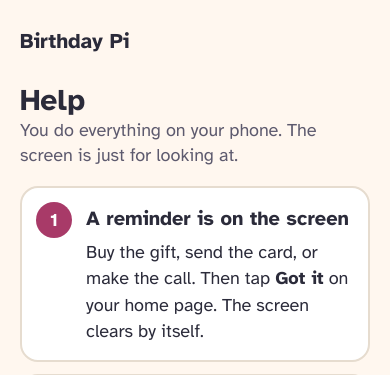
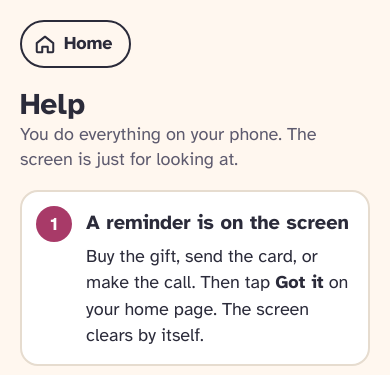
Before and after one commit to jdmooreo7/birthday-pi, a FastAPI app: page /help in a window 390 px wide. Shown: the top 375 px of the page. Run offline with FastAPI, Linux system fonts and the light colour scheme; data that the repository does not hold is empty; some libraries are stand-ins or nearby versions.

Commit message:
Phone pages: a Home button top left on every page but home
Co-Authored-By: Claude Opus 5.5 <noreply@anthropic.com>

```diff
--- a/app/birthday_pi/static/phone.css
+++ b/app/birthday_pi/static/phone.css
@@ -155,3 +155,6 @@ input:focus, select:focus, .btn:focus-visible, .choice:focus-visible, a:focus-vi
   color: #fbf6ee; font-size: 17px; line-height: 50px; overflow: hidden; font-weight: 400; }
 .mini span { position: absolute; inset: 0; background: #000; }
 fieldset:disabled label, fieldset:disabled button { cursor: default; opacity: 0.7; }
+.home-btn { display: inline-flex; align-items: center; gap: 8px; min-height: 48px; padding: 0 16px 0 12px;
+  border: 2px solid var(--ink); border-radius: 999px; color: var(--ink); text-decoration: none; font-size: 18px; }
+.home-btn:hover { background: var(--ink); color: #fff; }
--- a/app/birthday_pi/templates/base.html
+++ b/app/birthday_pi/templates/base.html
@@ -13,7 +13,8 @@
 <body>
 <main>
   <div class="top">
-    <a class="brand" href="/">{{ product }}</a>
+    {% if request.url.path == "/" %}<a class="brand" href="/">{{ product }}</a>
+    {% else %}<a class="home-btn" href="/"><svg width="22" height="22" viewBox="0 0 24 24" aria-hidden="true"><path d="M3 11l9-7 9 7v9a1 1 0 0 1-1 1h-5v-6h-6v6H4a1 1 0 0 1-1-1z" fill="none" stroke="currentColor" stroke-width="2.2" stroke-linejoin="round"/></svg>Home</a>{% endif %}
     {% if device %}<div class="who">{{ device.name }} · <a href="/who">Not you?</a></div>{% endif %}
   </div>
   {% if pretend or test_idle %}<div class="pretend" role="status">Testing:{% if pretend %} pretending today is {{ pretend.strftime("%A, %B") }} {{ pretend.day }}{% endif %}{% if pretend and test_idle %} ·{% endif %}{% if test_idle %} photos after {{ test_idle }}{% endif %}</div>{% endif %}
```
Also changed, not shown: app/tests/test_night_help.py (+8 -0 lines), docs/product-decisions.md (+1 -0 lines).
